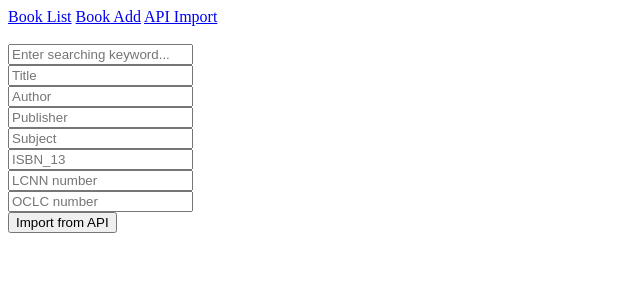
After one commit to lemix196/bookshelf, a Django app: page /api/api-import/ in a window 1280 px wide. The commit adds this page. Shown: the top 300 px of the page, without its empty margins (0-640 px from the left). Run offline with Django 4.2, Linux system fonts and the light colour scheme.

Commit message:
Add view for import from Google Books API

```diff
--- a/api/urls.py
+++ b/api/urls.py
@@ -16,8 +16,9 @@ Including another URLconf
 from django.contrib import admin
 from django.urls import path
 
-from api.views import BookApiView
+from api.views import BookApiView, api_book_import_view
 
 urlpatterns = [
-    path('', BookApiView.as_view(), name='api-book')
+    path('', BookApiView.as_view(), name='api-book'),
+    path('api-import/', api_book_import_view, name='api-import')
 ]
--- a/api/views.py
+++ b/api/views.py
@@ -1,9 +1,143 @@
 from django.shortcuts import render
 from rest_framework import generics
-
 from books.models import Books
 from .serializers import BookSerializer
+from bookshelf.settings import BOOKS_API_KEY
+import requests
+import re
+
 
 class BookApiView(generics.ListAPIView):
     queryset = Books.objects.all()
     serializer_class = BookSerializer
+
+
+
+def api_book_import_view(request):
+    context = {}
+    if 'q' in request.GET:
+
+        # API keyword and searching terms
+        keyword = request.GET['q']
+        intitle = request.GET['intitle']
+        inauthor = request.GET['inauthor']
+        inpublisher = request.GET['inpublisher']
+        subject = request.GET['subject']
+        isbn = request.GET['isbn']
+        lcnn = request.GET['lcnn']
+        oclc = request.GET['oclc']
+
+        API_params_dict = {
+            'intitle': intitle,
+            'inauthor': inauthor,
+            'inpublisher': inpublisher,
+            'subject': subject,
+            'isbn': isbn,
+            'lcnn': lcnn,
+            'oclc': oclc
+        }
+
+        print(API_params_dict.keys(), API_params_dict.values())
+
+        basic_url = f'https://www.googleapis.com/books/v1/volumes?q={keyword}'
+
+        for i in range(0, len(API_params_dict)):
+            if list(API_params_dict.values())[i] != '':
+                basic_url = basic_url +\
+                '+' +\
+                str(list(API_params_dict.keys())[i]) +\
+                ':' +\
+                str(list(API_params_dict.values())[i])
+
+
+        url = basic_url + f'&key={BOOKS_API_KEY}'
+        print(f"YOUR URL: {url}")
+        response = requests.get(url)
+        data = response.json()
+        try:
+            books = data['items']
+
+            for book in books:
+
+                try:
+                    imported_book_title = book['volumeInfo']['title']
+                except KeyError:
+                    imported_book_title = None
+
+                try:
+                    imported_author = ''
+                    multiple_authors = book['volumeInfo']['authors']
+                    for author in multiple_authors:
+                        if imported_author == '':
+                            imported_author = author
+                        else:
+                            imported_author = imported_author + ', ' + author
+                except KeyError:
+                    imported_author = None
+
+
+                try:
+                    imported_publ_date = book['volumeInfo']['publishedDate']
+                except KeyError:
+                    imported_publ_date = None
+
+                year_date_pattern = '^[0-9]{4}$'
+                year_month_date_pattern = '^[0-9]{4}-[0-9]{2}$'
+
+                if re.match(year_date_pattern, imported_publ_date):
+                    imported_publ_date = imported_publ_date + '-01-01'
+
+                elif re.match(year_month_date_pattern, imported_publ_date):
+                    imported_publ_date = imported_publ_date + '-01'
+
+                elif len(imported_publ_date) != 10:
+                    imported_publ_date = None
+
+
+                try:
+                    imported_ISBN_number = ''
+                    id_numbers_quantity = len(book['volumeInfo']['industryIdentifiers'])
+                    for i in range(0, id_numbers_quantity):
+                        if book['volumeInfo']['industryIdentifiers'][i]['type'] == 'ISBN_13':
+                            imported_ISBN_number = book['volumeInfo']['industryIdentifiers'][i]['identifier']
+                except KeyError:
+                    imported_ISBN_number = '0' * 13
+
+
+                try:
+                    imported_page_count = book['volumeInfo']['pageCount']
+                except KeyError:
+                    imported_page_count = None
+
+                try:
+                    imported_cover_URL = book['volumeInfo']['imageLinks']['thumbnail']
+                except:
+                    imported_cover_URL = None
+
+                try:
+                    imported_publ_language = book['accessInfo']['country']
+                except:
+                    imported_publ_language = None
+
+                book_data = Books(
+                book_title = imported_book_title,
+                author = imported_author,
+                publ_date = imported_publ_date,
+                ISBN_number = imported_ISBN_number,
+                page_count = imported_page_count,
+                cover_URL = imported_cover_URL,
+                publ_language = imported_publ_language
+                )
+
+                book_data.save()
+                all_books = Books.objects.all().order_by('-id')
+                context = {
+                    'all_books': all_books
+                }
+
+
+        except KeyError:
+            pass
+
+
+    return render(request, 'api_book_import.html', context)
--- a/books/forms.py
+++ b/books/forms.py
@@ -64,7 +64,7 @@ class AddBookForm(forms.ModelForm):
         publ_date = self.cleaned_data.get("publ_date")
 
         # Date format verification
-        date_pattern = '[0-9]{4}-[0-9]{2}-[0-9]{2}'
+        date_pattern = '^[0-9]{4}-[0-9]{2}-[0-9]{2}$'
         if not re.match(date_pattern, publ_date):
             raise forms.ValidationError(
                 'Date should be of "YYYY-MM-DD" format',
--- a/bookshelf/settings.py
+++ b/bookshelf/settings.py
@@ -129,3 +129,7 @@ STATIC_URL = 'static/'
 # https://docs.djangoproject.com/en/4.0/ref/settings/#default-auto-field
 
 DEFAULT_AUTO_FIELD = 'django.db.models.BigAutoField'
+
+# Google Books API key
+
+BOOKS_API_KEY = 'AIzaSyCvW12QFmhAKrrVbJxemJVQj6H_gtEIt_U'
--- /dev/null
+++ b/templates/api_book_import.html
@@ -0,0 +1,55 @@
+{% extends 'base.html' %}
+
+{% block content %}
+
+<form method="GET" action="{% url 'api-import' %}">
+    {% csrf_token %}
+
+<!-- Opcje wyboru rodzaju filtrowania -->
+<!--     <p>Choose keyword to import by:</p>
+    <div>
+      <input type="radio" id="intitle" name="keyword" value="intitle">
+      <label for="intitle">Book title</label>
+    </div>
+    <div>
+      <input type="radio" id="inauthor" name="keyword" value="inauthor">
+      <label for="inauthor">Author name</label>
+    </div>
+    <div>
+      <input type="radio" id="isbn" name="keyword" value="isbn">
+      <label for="isbn">ISBN (13-digit)</label>
+    </div> -->
+
+        <!--Wprowadzenie frazy do wyszukania -->
+        <br/>
+        <input type="search" placeholder="Enter searching keyword..." name="q">
+        <br/>
+        <input type="search" placeholder="Title" name="intitle">
+        <br/>
+        <input type="search" placeholder="Author" name="inauthor">
+        <br/>
+        <input type="search" placeholder="Publisher" name="inpublisher">
+        <br/>
+        <input type="search" placeholder="Subject" name="subject">
+        <br/>
+        <input type="search" placeholder="ISBN_13" name="isbn">
+        <br/>
+        <input type="search" placeholder="LCNN number" name="lcnn">
+        <br/>
+        <input type="search" placeholder="OCLC number" name="oclc">
+        <br/>
+        <button type="submit">Import from API</button>
+
+</form>
+
+{% for book in all_books %}
+
+<br/>
+{{ book.id }}
+{{ book.title }}
+{{ book.author }}
+<br/>
+
+{% endfor %}
+
+{% endblock content %}
--- a/templates/navbar.html
+++ b/templates/navbar.html
@@ -1,2 +1,3 @@
 <a href="{% url 'book-list' %}">Book List</a>
 <a href="{% url 'book-add' %}">Book Add</a>
+<a href="{% url 'api-import' %}">API Import</a>
```
Also changed, not shown: books/models.py (+7 -7 lines), books/migrations/0008_alter_books_isbn_number_alter_books_author_and_more.py (added), books/migrations/0009_alter_books_publ_date.py (added), books/migrations/0010_alter_books_isbn_number_alter_books_author_and_more.py (added), db.sqlite3.
